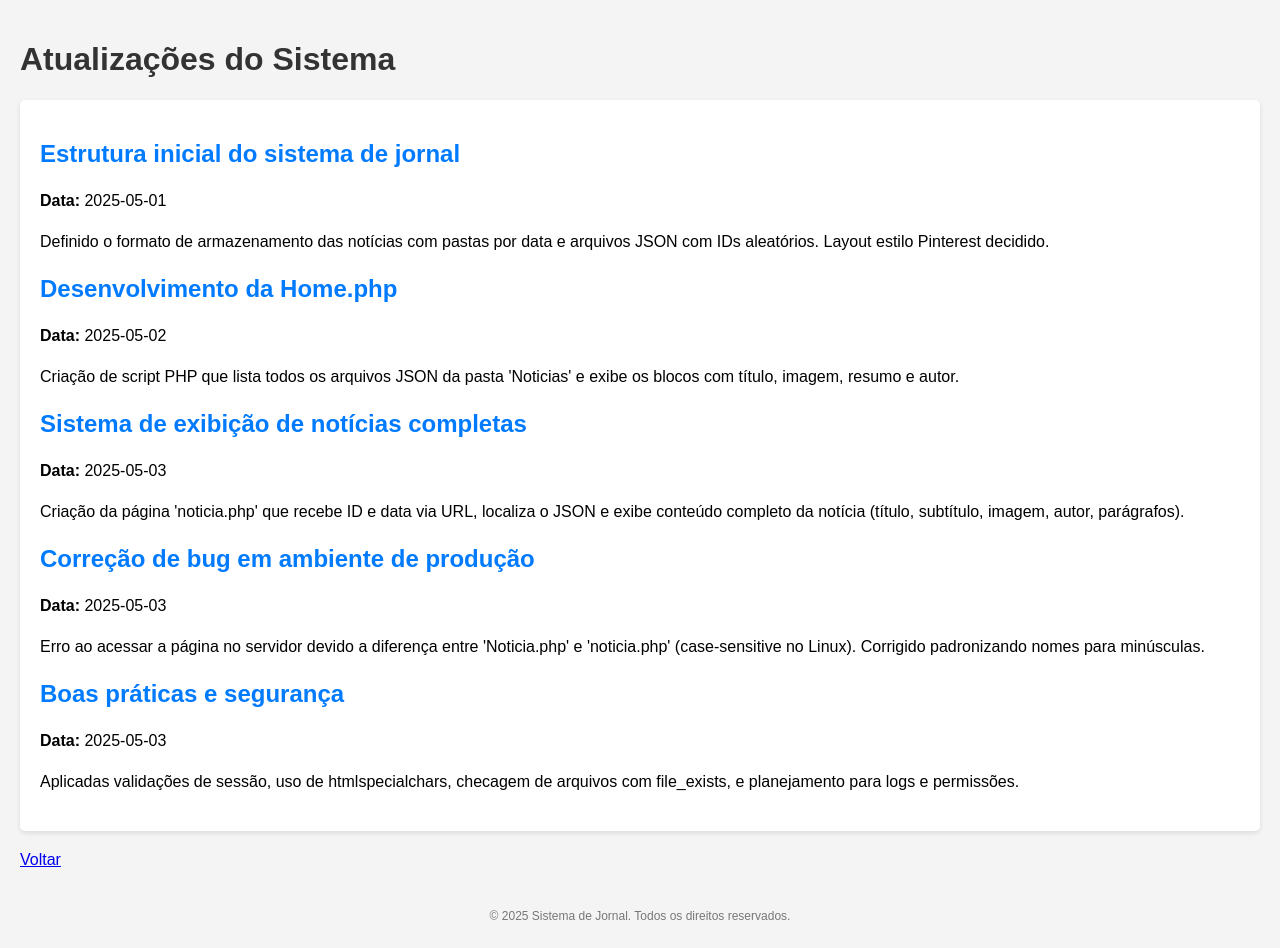
After one commit to Flokinho3/Web_site, a PHP site: page /xampp/Update.php in a window 1280 px wide. The commit adds this page. Run offline with PHP 8.4, Linux system fonts and the light colour scheme.

Commit message:
Adiciona link para página de atualizações e cria arquivo Update.php com conteúdo JSON

```diff
--- a/Home/Home.php
+++ b/Home/Home.php
@@ -35,6 +35,7 @@ $IMG_USER = CorrigirImg($_SESSION['usuario']['img'],1);
             <ul>
                 <li><a href="Home.php">Home</a></li>
                 <li><a href="../Jornal/Home.php">Jornal</a></li>
+                <li><a href="../Update.php">Updates</a></li>
                 <li><a href="../Server/Sair.php">Sair</a></li>
             </ul>
         </div>
--- a/Jornal/Home.php
+++ b/Jornal/Home.php
@@ -74,7 +74,7 @@ $pastas = glob($dir . '*', GLOB_ONLYDIR); // Pega todas as pastas dentro do dire
                             $imagem = htmlspecialchars($dados['imagem']);
 
                             echo "<div class='noticia-item' style='border: 1px solid rgba(0, 0, 0, 0.1); margin-bottom: 20px; padding: 15px; background: rgba(255, 255, 255, 0.8);'>";
-                            echo "<h3 style='color: #333;'><a href='noticia.php?id=$id&data=$data_publicacao' style='text-decoration: none; color: #007BFF;'>$titulo</a></h3>";
+                            echo "<h3 style='color: #333;'><a href='Noticia.php?id=$id&data=$data_publicacao' style='text-decoration: none; color: #007BFF;'>$titulo</a></h3>";
                             echo "<p style='color: #555;'>$resumo</p>";
                             echo "<p style='color: #777;'><strong>Data:</strong> $data_publicacao</p>";
                             echo "<img src='$imagem' alt='Imagem da notícia' class='noticia-imagem'>";
--- /dev/null
+++ b/Update.json
@@ -0,0 +1,29 @@
+{
+    "diario_evolucao": [
+      {
+        "data": "2025-05-01",
+        "titulo": "Estrutura inicial do sistema de jornal",
+        "descricao": "Definido o formato de armazenamento das notícias com pastas por data e arquivos JSON com IDs aleatórios. Layout estilo Pinterest decidido."
+      },
+      {
+        "data": "2025-05-02",
+        "titulo": "Desenvolvimento da Home.php",
+        "descricao": "Criação de script PHP que lista todos os arquivos JSON da pasta 'Noticias' e exibe os blocos com título, imagem, resumo e autor."
+      },
+      {
+        "data": "2025-05-03",
+        "titulo": "Sistema de exibição de notícias completas",
+        "descricao": "Criação da página 'noticia.php' que recebe ID e data via URL, localiza o JSON e exibe conteúdo completo da notícia (título, subtítulo, imagem, autor, parágrafos)."
+      },
+      {
+        "data": "2025-05-03",
+        "titulo": "Correção de bug em ambiente de produção",
+        "descricao": "Erro ao acessar a página no servidor devido a diferença entre 'Noticia.php' e 'noticia.php' (case-sensitive no Linux). Corrigido padronizando nomes para minúsculas."
+      },
+      {
+        "data": "2025-05-03",
+        "titulo": "Boas práticas e segurança",
+        "descricao": "Aplicadas validações de sessão, uso de htmlspecialchars, checagem de arquivos com file_exists, e planejamento para logs e permissões."
+      }
+    ]
+  }
--- /dev/null
+++ b/Update.php
@@ -0,0 +1,113 @@
+<?php
+$FILE = "Update.json"; // Caminho do arquivo JSON
+
+//le o conteudo do arquivo JSON
+$conteudo = file_get_contents($FILE);
+/*
+
+{
+    "diario_evolucao": [
+      {
+        "data": "2025-05-01",
+        "titulo": "Estrutura inicial do sistema de jornal",
+        "descricao": "Definido o formato de armazenamento das notícias com pastas por data e arquivos JSON com IDs aleatórios. Layout estilo Pinterest decidido."
+      },
+      {
+        "data": "2025-05-02",
+        "titulo": "Desenvolvimento da Home.php",
+        "descricao": "Criação de script PHP que lista todos os arquivos JSON da pasta 'Noticias' e exibe os blocos com título, imagem, resumo e autor."
+      },
+      {
+        "data": "2025-05-03",
+        "titulo": "Sistema de exibição de notícias completas",
+        "descricao": "Criação da página 'noticia.php' que recebe ID e data via URL, localiza o JSON e exibe conteúdo completo da notícia (título, subtítulo, imagem, autor, parágrafos)."
+      },
+      {
+        "data": "2025-05-03",
+        "titulo": "Correção de bug em ambiente de produção",
+        "descricao": "Erro ao acessar a página no servidor devido a diferença entre 'Noticia.php' e 'noticia.php' (case-sensitive no Linux). Corrigido padronizando nomes para minúsculas."
+      },
+      {
+        "data": "2025-05-03",
+        "titulo": "Boas práticas e segurança",
+        "descricao": "Aplicadas validações de sessão, uso de htmlspecialchars, checagem de arquivos com file_exists, e planejamento para logs e permissões."
+      }
+    ]
+  }
+
+
+
+*/
+
+?>
+<!DOCTYPE html>
+<html lang="en">
+<head>
+    <meta charset="UTF-8">
+    <meta name="viewport" content="width=device-width, initial-scale=1.0">
+    <title>Atualizações</title>
+    <style>
+        body {
+            font-family: Arial, sans-serif;
+            margin: 0;
+            padding: 20px;
+            background-color: #f4f4f4;
+        }
+        h1 {
+            color: #333;
+        }
+        .diario_evolucao {
+            background-color: #fff;
+            padding: 20px;
+            border-radius: 5px;
+            box-shadow: 0 2px 5px rgba(0, 0, 0, 0.1);
+        }
+        .diario_evolucao h2 {
+            color: #007BFF;
+        }
+        .diario_evolucao p {
+            line-height: 1.6;
+        }
+        .voltar {
+            margin-top: 20px;
+        }
+        .footer {
+            text-align: center;
+            margin-top: 40px;
+            font-size: 12px;
+            color: #777;
+        }
+        .footer p {
+            margin: 5px 0;
+        }
+        .footer a {
+            color: #007BFF;
+            text-decoration: none;
+        }
+        .footer a:hover {
+            text-decoration: underline;
+        }
+
+    </style>
+</head>
+<body>
+    <h1>Atualizações do Sistema</h1>
+    <div class="diario_evolucao">
+        <?php
+        $dados = json_decode($conteudo, true);
+        foreach ($dados['diario_evolucao'] as $evolucao) {
+            echo "<h2>" . htmlspecialchars($evolucao['titulo']) . "</h2>";
+            echo "<p><strong>Data:</strong> " . htmlspecialchars($evolucao['data']) . "</p>";
+            echo "<p>" . htmlspecialchars($evolucao['descricao']) . "</p>";
+        }
+        ?>
+    </div>
+    <div class="voltar">
+        <a href="Home/Home.php">Voltar</a>
+    </div>
+    <div class="footer">
+        <p>&copy; 2025 Sistema de Jornal. Todos os direitos reservados.</p>
+    </div>
+
+</body>
+</html>
```
